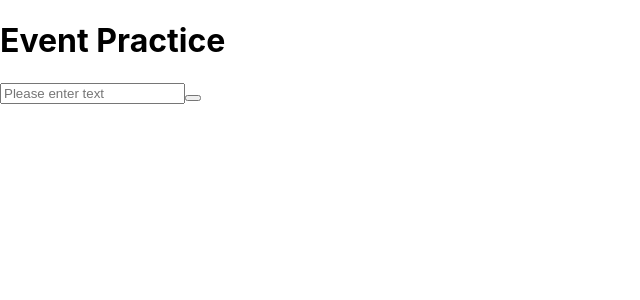
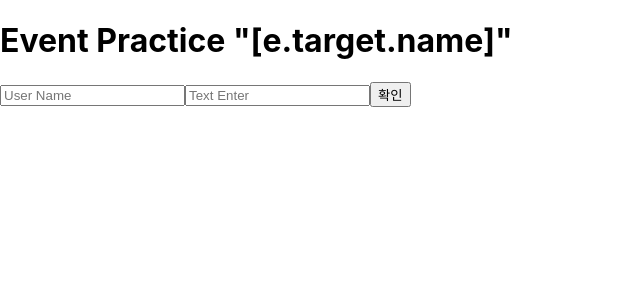
Before and after one commit to blackswan1989/study, a React (Create React App) app in the folder React/: page / in a window 1280 px wide. Shown: the top 300 px of the page, without its empty margins (0-640 px from the left). Built offline with nearby package versions, Linux system fonts and the light colour scheme.

Commit message:
event study

```diff
--- a/React/src/App.js
+++ b/React/src/App.js
@@ -1,13 +1,18 @@
 import React from 'react';
-import MyComponent from './MyComponent'
-import Counter from './Counter';
-import CounterEdit from './Counter_edit';
-import EventPractice from './EventPractice'
+// import MyComponent from './MyComponent'
+// import Counter from './Counter';
+// import CounterEdit from './Counter_edit';
+// import Say from './Say';
+// import EventPractice from './EventPractice';
+import EventPracticeEdit from './EventPractice_edit';
 
 const App = () => {
   // return <MyComponent name={"Kate"} favoriteNumber={2}> React </MyComponent>;
+  // return <Counter></Counter>;
   // return <CounterEdit></CounterEdit>;
-  return <EventPractice></EventPractice>
+  // return <Say/>;
+  // return <EventPractice/>
+  return <EventPracticeEdit/>
 }
 
 export default App;
--- a/React/src/EventPractice.js
+++ b/React/src/EventPractice.js
@@ -4,6 +4,25 @@
 	state = {
 		message: ''
 	}
+
+  constructor(props) {
+    super(props);
+    this.handleChange = this.handleChange.bind(this);
+    this.handleClick = this.handleClick.bind(this);
+  }
+
+  handleChange(e) {
+    this.setState({
+      message: e.target.value
+    });
+  }
+
+  handleClick() {
+    alert(this.state.message);
+    this.setState({
+      message: ''
+    })
+  }
 
 	render() {
 		return (
@@ -14,20 +33,9 @@
 					name="message"
 					placeholder="Please enter text"
 					value={this.state.message}		// state에 인풋 텍스트를 담아주도록
-					onChange={
-						(e) => {
-							this.setState({
-								message: e.target.value
-							})
-						}
-					}
-				>
-				</input>
-
-				<button
-					//4.2.2.3
-				>
-				</button>
+					onChange={this.handleChange}
+				/>
+				<button onClick={this.handleClick}> 확인 </button>
 			</div>
 		)
 	}
--- /dev/null
+++ b/React/src/EventPractice_edit.js
@@ -0,0 +1,38 @@
+import React, {Component} from 'react';
+
+class EventPracticeEdit extends Component {
+  state = {
+    // 디폴트 메세지
+    username:'',
+    message:''
+  }
+
+  handleChange = (e) => {
+    // `e.target.name`은 해당 인풋의 name을 가리킨다. 이 값을 사용하여 state를 설정하면 쉽게 해결할 수 있다.
+    this.setState({
+      [e.target.name]: e.target.value
+    })
+  }
+
+  handleClick = () => {
+    alert(this.state.username + ': ' + this.state.message);
+    this.setState({
+      // 버튼 클릭 이후 초기화를 시켜준다.
+      username:'',
+      message:''
+    })
+  }
+
+  render() {
+    return (
+      <div>
+        <h1>Event Practice "[e.target.name]"</h1>
+        <input type="text" name="username" placeholder="User Name" value={this.state.username} onChange={this.handleChange}/>
+        <input type="text" name="message" placeholder="Text Enter" value={this.state.message} onChange={this.handleChange}/>
+        <button onClick={this.handleClick}> 확인 </button>
+      </div>
+    )
+  }
+}
+
+export default EventPracticeEdit;
```
